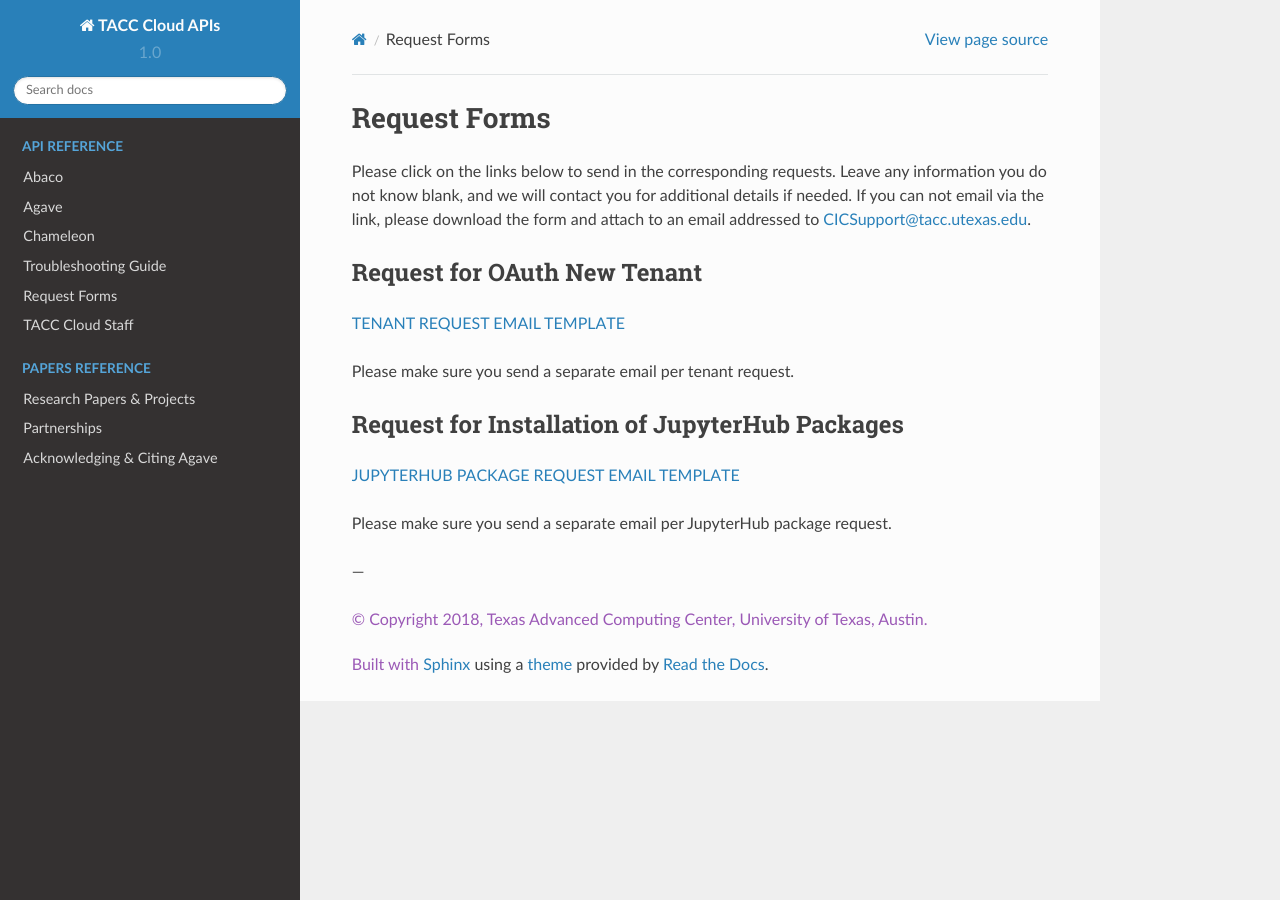
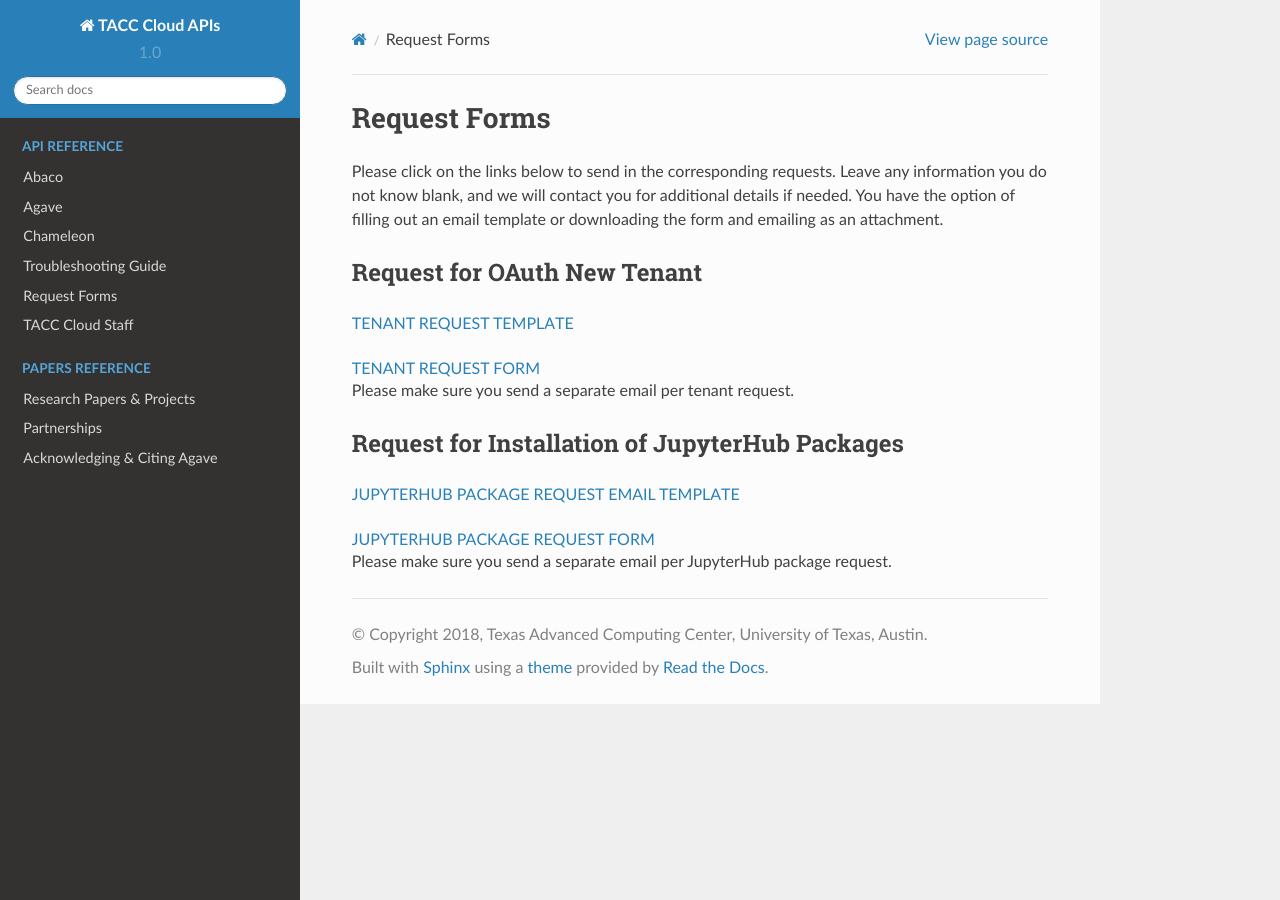
Before and after one commit to TACC-Cloud/tacc-cloud-docs, a Sphinx documentation site: the page built from docs/resources/request-forms.rst, in a window 1280 px wide. Built offline with Sphinx 7.4.7 and the Read the Docs theme 2.0.0, drawn with Linux system fonts in a browser that asks for light colours.

Commit message:
Update request-forms.rst

```diff
--- a/docs/resources/request-forms.rst
+++ b/docs/resources/request-forms.rst
@@ -6,12 +6,17 @@
 Request Forms
 =============
 
-Please click on the links below to send in the corresponding requests. Leave any information you do not know blank, and we will contact you for additional details if needed. If you can not email via the link, please download the form and attach to an email addressed to CICSupport@tacc.utexas.edu.
+Please click on the links below to send in the corresponding requests. Leave any information you do not know blank, and we will contact you for additional details if needed. You have the option of filling out an email template or downloading the form and emailing as an attachment.
 
 Request for OAuth New Tenant
 -----------------------------------
 
-`TENANT REQUEST EMAIL TEMPLATE <mailto:cic@consult.tacc.utexas.edu?cc=cicsupport@tacc.utexas.edu&Subject=Tenant%20Request:%20&body=Created%20Via%20Email%0d%0d-------%0d%0dYour %20Name:%0d%0d%0dTenant%20Name:%0d%0d%0dTenant%20URL%20:%0d%0d%0dTenant%20Owner%20Name:%0d%0d%Tenant%20Owner%20Email:%0d%0d%0dTenant%20Admin%20Accounts:%0d%0d%0dTenant%20Identity%20Provider:%0d%0d%0dService%20Capacity%20Needed%20(if%20any):%0d%0d%0dGrant%20or%20Funding%20Source%0d%0d%0dProject%20Description%20:%0d%0d%0dAdditional%20Services%20Needed%20(e.g.%20JupterHub)%0d%0d%0dOther%20Information:>`_
+`TENANT REQUEST TEMPLATE <mailto:cic@consult.tacc.utexas.edu?cc=cicsupport@tacc.utexas.edu&Subject=Tenant%20Request:%20&body=Created%20Via%20Email%0d%0d-------%0d%0dYour %20Name:%0d%0d%0dTenant%20Name:%0d%0d%0dTenant%20URL:%0d%0d%0dTenant%20Owner%20Name:%0d%0d%0dTenant%20Owner%20Email:%0d%0d%0dTenant%20Admin%20Accounts:%0d%0d%0dTenant%20Identity%20Provider:%0d%0d%0dService%20Capacity%20Needed%20(if%20any):%0d%0d%0dGrant%20or%20Funding%20Source%0d%0d%0dProject%20Description:%0d%0d%0dAdditional%20Services%20Needed%20(e.g.%20JupyterHub)%0d%0d%0dOther%20Information:>`_
+
+
+.. raw:: html
+
+   <a href="https://drive.google.com/file/d/1H84L1wXsSmIjYIO9HqhVsiwo6LJ5GAFs/view?usp=sharing" download>TENANT REQUEST FORM</a><br>
 
 Please make sure you send a separate email per tenant request.
 
@@ -19,18 +24,10 @@
 Request for Installation of JupyterHub Packages
 -----------------------------------------------
 
-`JUPYTERHUB PACKAGE REQUEST EMAIL TEMPLATE <mailto:cic@consult.tacc.utexas.edu?cc=cicsupport@tacc.utexas.edu&Subject=JupyterHub%20Package%20Request:&body=Created%20Via%20Email%0d%0d-------%0d%0dYour%20Name:%0d%0d%0dYour%20Email:%0d%0d%0dTenant(s)%20%to%20install%20packages%20for:%0d%0d%0dPackage%20Name%20and%20version:%0d%0d%0dHow%20it%20is%20%installed%20(pip,%20conda,%20or%20other):%0d%0d%0dIf%20othe%20installation%20type%20above,%20provide%20details:%0d%0d%0dHow%20to%20import%20package:>`_
-
-Please make sure you send a separate email per JupyterHub package request.
-
----
+`JUPYTERHUB PACKAGE REQUEST EMAIL TEMPLATE <mailto:cic@consult.tacc.utexas.edu?cc=cicsupport@tacc.utexas.edu&Subject=JupyterHub%20Package%20Request:&body=Created%20Via%20Email%0d%0d-------%0d%0dYour%20Name:%0d%0d%0dYour%20Email:%0d%0d%0dTenant(s)%20to%20install%20packages%20for:%0d%0d%0dPackage%20Name%20and%20version:%0d%0d%0dHow%20it%20is%20installed%20(pip,%20conda,%20or%20other):%0d%0d%0dIf%20"other"%20installation%20type%20above,%20provide%20details:%0d%0d%0dHow%20to%20import%20package:>`_
 
 .. raw:: html
 
-   <a href="" download="TenantForm>
+   <a href="https://drive.google.com/file/d/1C40gKH7sae2GmOVgc4TIcpaHDiSfr3RZ/view?usp=sharing" download>JUPYTERHUB PACKAGE REQUEST FORM</a><br>
 
-   </a>
-
-   <a href="" download="HubForm>
-
-   </a>
+Please make sure you send a separate email per JupyterHub package request.
```
